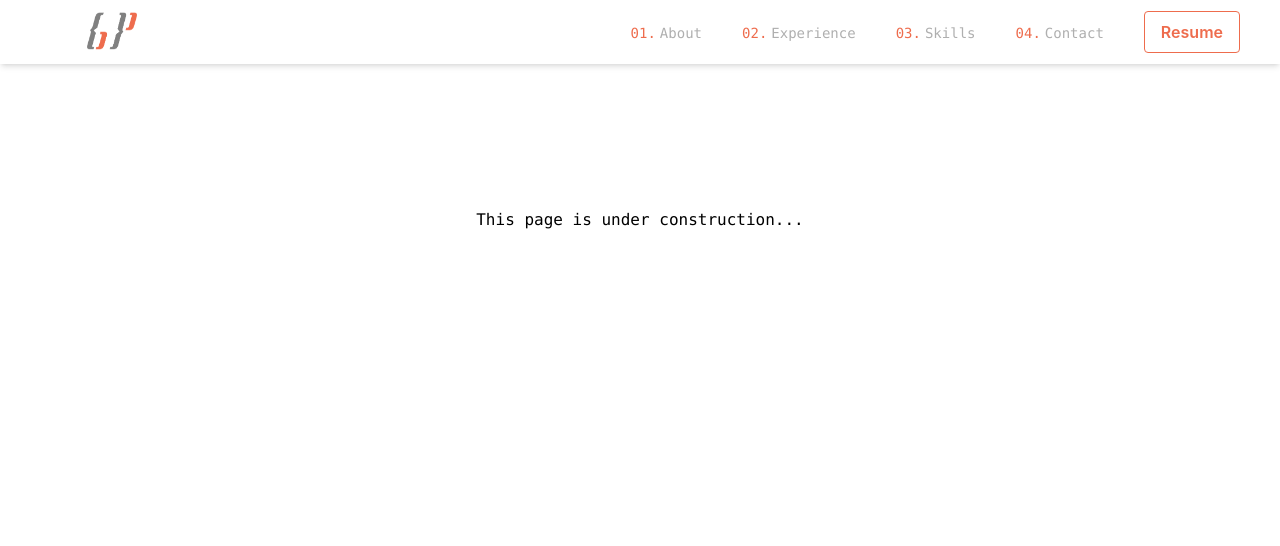
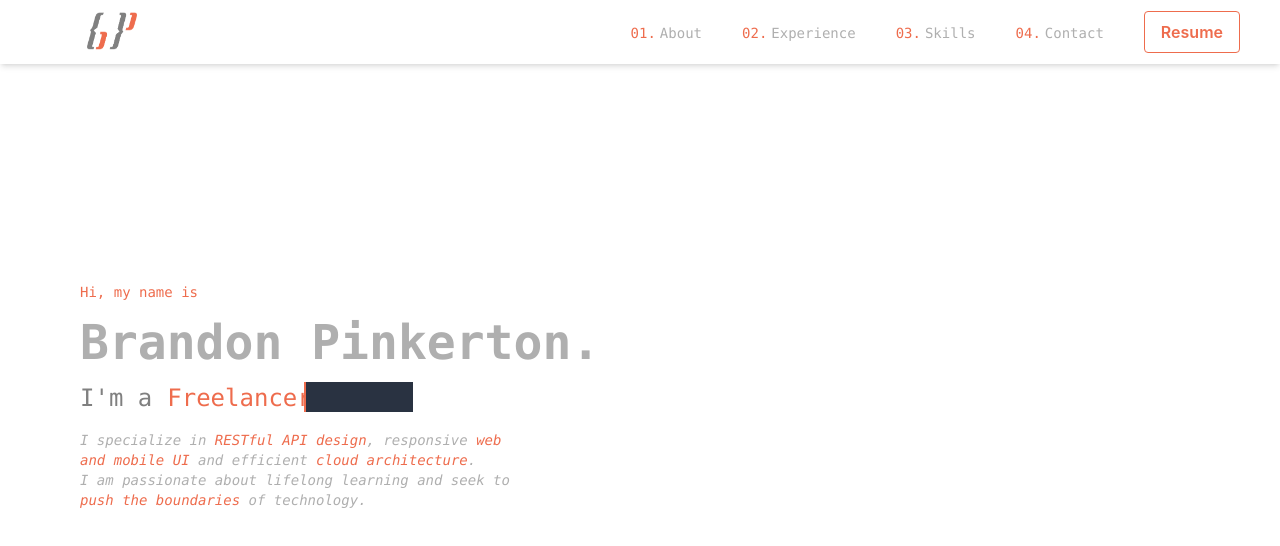
Before and after one commit to bpinkerton/personal-website, a Next.js app: page / in a window 1280 px wide. Shown: the top 546 px of the page. Built offline with nearby package versions, Linux system fonts and the light colour scheme.

Commit message:
add introduction

```diff
--- a/src/components/atoms/Introduction.tsx
+++ b/src/components/atoms/Introduction.tsx
@@ -0,0 +1,34 @@
+import React from 'react';
+import style from "../../styles/Introduction.module.css"
+
+function Introduction() {
+    return (
+        <div id={"#"} className={"py-[17%] pl-20 font-mono min-w-[520px]"}>
+            <div className={"text-sm text-primary-dark "}>
+                Hi, my name is
+            </div>
+            <div className={"text-5xl font-bold text-secondary-light py-4"}>
+                Brandon Pinkerton.
+            </div>
+            <div className={"text-2xl wrapper inline-flex"}>
+                <div className={"text-secondary-dark"}><span className={"flex flex-nowrap"}>I&apos;m a</span></div>
+                <ul className={`text-primary-dark ${style.dynamicTxt}`}>
+                    <li><span>Web Developer.</span></li>
+                    <li><span>Teacher.</span></li>
+                    <li><span>Freelancer.</span></li>
+                    <li><span>Lifelong Learner.</span></li>
+                </ul>
+            </div>
+            <div className={"text-sm italic text-secondary-light md:w-[430px] w-[250px] pt-4"}>
+                I specialize in <span className={"text-primary-dark"}>RESTful API design</span>,
+                responsive <span  className={"text-primary-dark"}>web and mobile UI </span>
+                and efficient <span  className={"text-primary-dark"}>cloud architecture</span>. <br/>
+                I am passionate about lifelong learning and seek to <span  className={"text-primary-dark"}>push the boundaries</span> of technology.
+            </div>
+        </div>
+    );
+}
+
+
+
+export default Introduction;
--- a/src/pages/index.tsx
+++ b/src/pages/index.tsx
@@ -1,8 +1,7 @@
+import Introduction from "../components/atoms/Introduction";
+
 export default function Home() {
   return (
-
-          <p className={"text-center font-mono pt-36"}>
-              This page is under construction...
-          </p>
+        <Introduction/>
   )
 }
--- a/src/styles/Introduction.module.css
+++ b/src/styles/Introduction.module.css
@@ -0,0 +1,40 @@
+.dynamicTxt{
+    margin-left: 15px;
+    height: 32px;
+    line-height: 32px;
+    overflow: hidden;
+}
+
+.dynamicTxt li{
+    top: 0;
+    position: relative;
+    animation: slide 8s steps(4) infinite;
+    margin-bottom: 10px;
+}
+
+@keyframes slide {
+    100%{
+        top: -168px;
+    }
+}
+.dynamicTxt li span{
+    position: relative;
+}
+
+.dynamicTxt li span::after{
+    content: "";
+    position: absolute;
+    left: 0;
+    height: 110%;
+    width: 100%;
+    border-left: 2px solid #ee6c4d;
+    background: #293241;
+    animation: typing 2s steps(17) infinite;
+}
+
+@keyframes typing {
+    100%{
+        left: 100%;
+        margin: 0 -35px 0 35px;
+    }
+}
```
